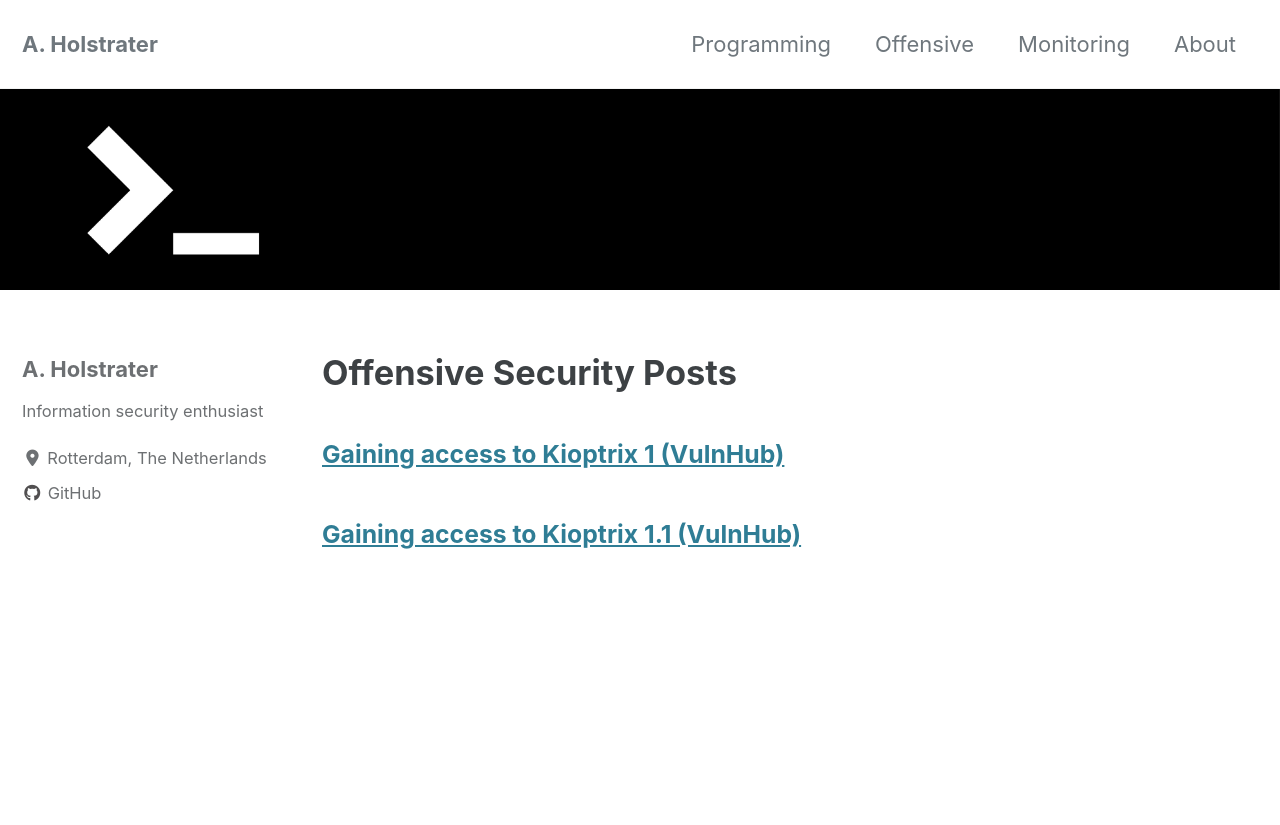
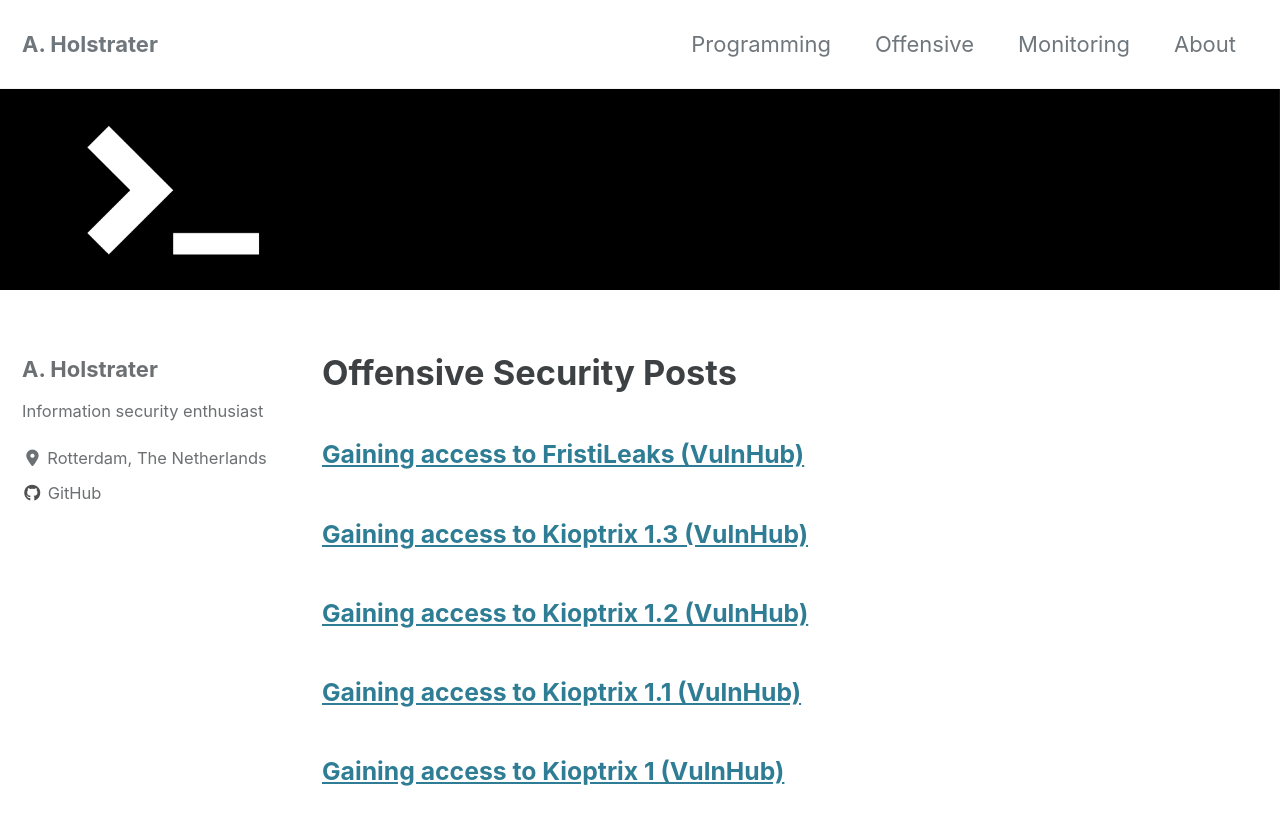
Before and after one commit to holstrater/holstrater.github.io, a Jekyll site: the page built from _pages/offensive.md, in a window 1280 px wide and 900 px high. Shown: the top 825 px of the window. Built offline with Jekyll 4.4.1, drawn with Linux system fonts in a browser that asks for light colours; cached includes are drawn as plain includes; nearby versions of some CDN libraries.

Commit message:
5th post attempt

```diff
--- a/_pages/offensive.md
+++ b/_pages/offensive.md
@@ -11,7 +11,12 @@ header:
 
 
 
+### [Gaining access to FristiLeaks (VulnHub)](https://holstrater.github.io/fristileaks/)
+
+### [Gaining access to Kioptrix 1.3 (VulnHub)](https://holstrater.github.io/kioptrix13/)
+
+### [Gaining access to Kioptrix 1.2 (VulnHub)](https://holstrater.github.io/kioptrix12/)
+
+### [Gaining access to Kioptrix 1.1 (VulnHub)](https://holstrater.github.io/kioptrix11/)
 
 ### [Gaining access to Kioptrix 1 (VulnHub)](https://holstrater.github.io/kioptrix1/)
-
-### [Gaining access to Kioptrix 1.1 (VulnHub)](https://holstrater.github.io/kioptrix11/)
```
